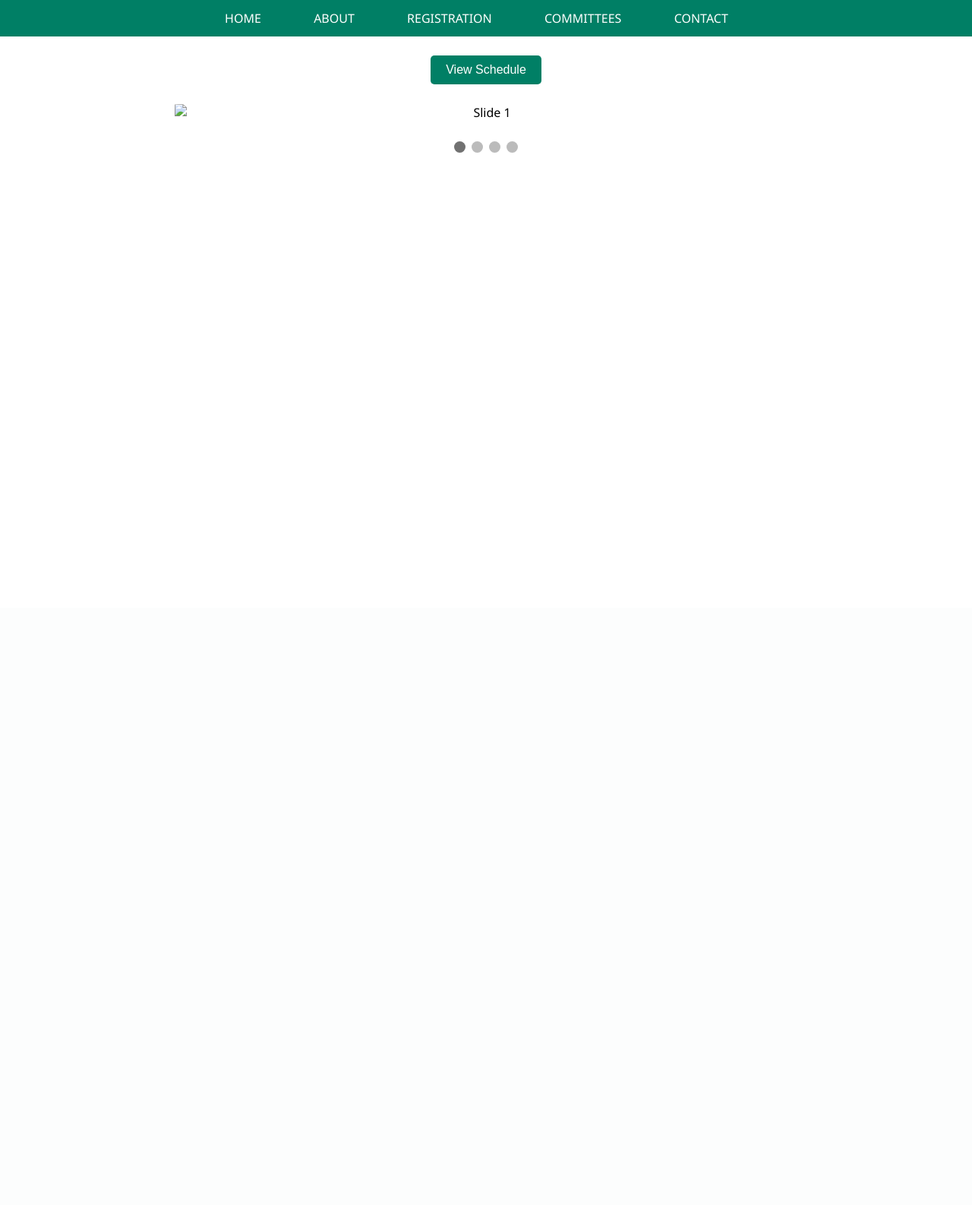
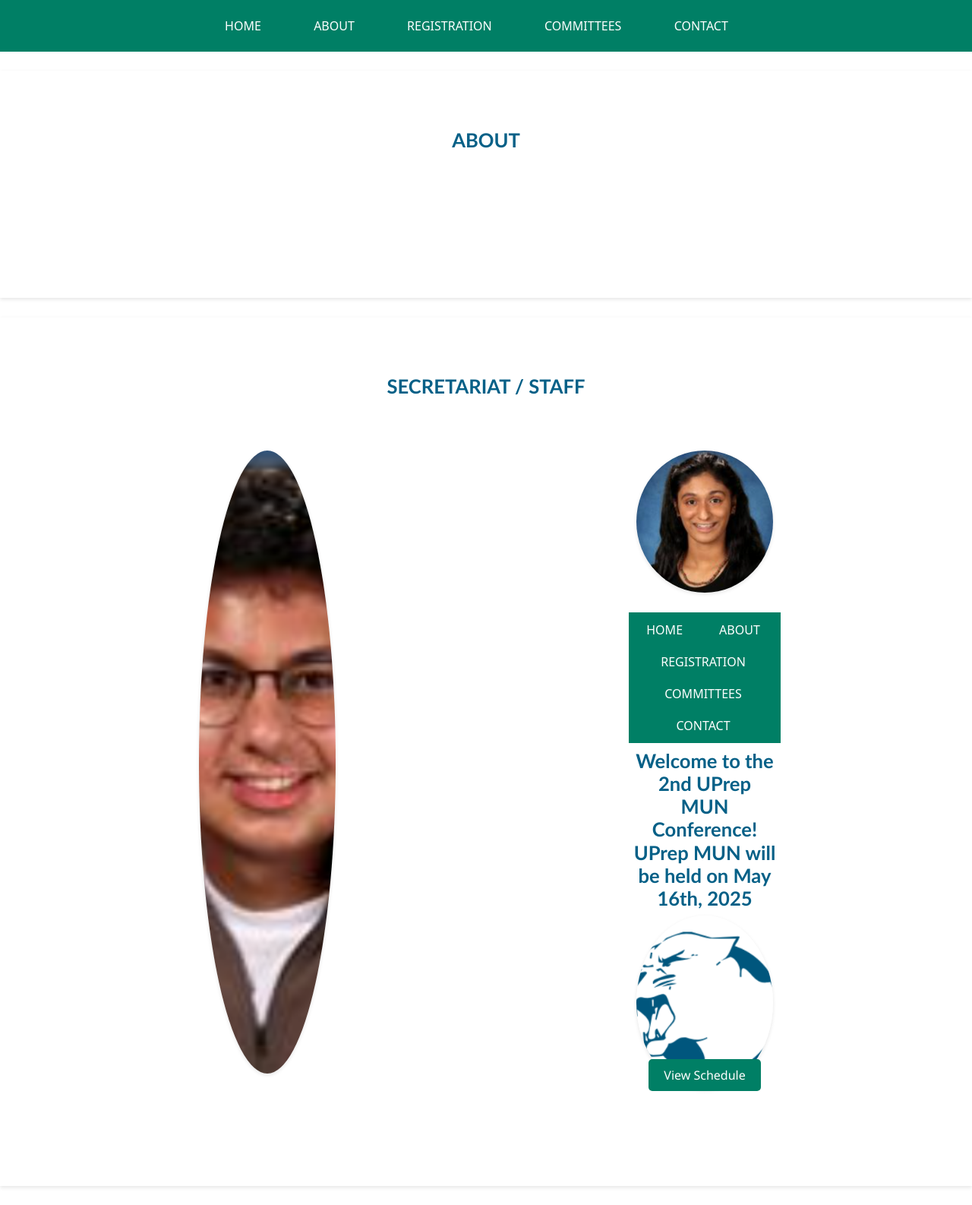
Before and after one commit to AnoushaMukherjee/UPrepMUN, a Flask app: page / in a window 1280 px wide. Shown: the whole page at 76% size. Before the commit the page ends 201 px from the top, so only its background shows below. Run offline with Flask 3, Linux system fonts and the light colour scheme.

Commit message:
Update index.html

```diff
--- a/templates/index.html
+++ b/templates/index.html
@@ -8,14 +8,29 @@
         margin: 0;
         padding: 0;
     }
-        h1, h2 {
+    h1 {
         color: rgb(5, 96, 135);
         text-align: center;
-            font-family: 'Trebuchet MS', sans-serif;
+        font-family: 'Trebuchet MS', 'sans-serif';
     }
     h2 {
+        color: rgb(5, 96, 135);
         font-size: 2vw;
-            margin: 1% 0;
+        font-style: normal;
+        font-family: 'Trebuchet MS', sans-serif;
+        text-align: center;
+        margin: 0.5% 0;
+    }
+
+    p {
+        font-family: 'Segoe UI', sans-serif;
+        color: rgb(5, 96, 135);
+        padding: 2%;
+        text-align: left;
+        margin-top: 2%;
+        margin-left: 2%;
+        margin-right: 2%;
+        margin-bottom: 2%;
     }
     nav {
         background-color: rgb(0, 127, 101);
@@ -32,6 +47,8 @@
         margin-right: 2%;
     }
     li a {
+        display: block;
+        font-family: system-ui, -apple-system, BlinkMacSystemFont, 'Segoe UI', Roboto, Oxygen, Ubuntu, Cantarell, 'Open Sans', 'Helvetica Neue', sans-serif;
         color: white;
         text-decoration: none;
         font-size: medium;
@@ -40,91 +57,39 @@
     li a:hover {
         background-color: rgba(255, 255, 255, 0.2);
     }
-        .toggle-button {
-            display: block;
+    .section {
+        background-color: white;
+        padding: 5%;
         margin: 2% auto;
-            padding: 10px 20px;
-            background-color: rgb(0, 127, 101);
-            color: white;
-            border: none;
-            border-radius: 5px;
-            cursor: pointer;
-            font-size: 1em;
+        width: 90%;
+        box-shadow: 0px 2px 5px rgba(0, 0, 0, 0.1);
     }
-        .toggle-button:hover {
-            background-color: rgb(0, 100, 85);
-        }
-        .schedule-table {
-            margin: 2% auto;
-            border-collapse: collapse;
-            width: 60%;
-            display: none;
-        }
-        .schedule-table th, .schedule-table td {
-            padding: 1%;
-            border: 1px solid #ddd;
+    .staff-container {
+        display: flex;
+        flex-wrap: wrap;
+        justify-content: space-around;
         text-align: center;
     }
-        .schedule-table th {
-            background-color: rgb(5, 96, 135);
-            color: white;
+    .staff-member {
+        flex: 1;
+        max-width: 200px;
+        text-align: center;
+        margin: 5% auto;
+        display: flex;
+        flex-direction: column;
+        align-items: center;
     }
-        .slideshow-container {
-            position: relative;
-            max-width: 80%;
-            margin: 2% auto;
-            text-align: center;
-        }
-        .slides {
-            display: none;
-            width: 80%;
-            height: auto;
-            max-height: 400px;
-            margin: auto;
-            border-radius: 2%;
-        }
-        .prev, .next {
-            cursor: pointer;
-            position: absolute;
-            top: 50%;
-            width: auto;
-            margin-top: -22px;
-            padding: 16px;
-            color: white;
-            font-weight: bold;
-            font-size: 18px;
-            transition: 0.3s;
-            user-select: none;
-        }
-        .prev {
-            left: 0;
-        }
-        .next {
-            right: 0;
-        }
-        .prev:hover, .next:hover {
-            background-color: rgba(0, 0, 0, 0.8);
-        }
-        .dots-container {
-            text-align: center;
-            margin-top: 10px;
-        }
-        .dot {
-            height: 15px;
-            width: 15px;
-            margin: 0 2px;
-            background-color: #bbb;
+    .staff-member img {
+        width: 90%;
+        height: 130%;
+        object-fit: cover;
         border-radius: 50%;
-            display: inline-block;
-            transition: background-color 0.6s ease;
-            cursor: pointer;
-        }
-        .dot.active {
-            background-color: #717171;
+        box-shadow: 0px 2px 5px rgba(0, 0, 0, 0.1);
     }
     </style>
     <title>UPrep MUN</title>
 </head>
+    <link rel="icon" type="image/png" href="/static/upreplogo.png">
 <body>
     <nav>
         <ul>
@@ -135,75 +100,218 @@
             <li><a href="/templates/contact.html">CONTACT</a></li>
         </ul>
     </nav>
-
+    <div class="section">
+        <h2>ABOUT</h2>
+        <p>
+            University Prep is a 6-12 independent school in Seattle that focuses on fostering intellectual courage and social responsibility. After the first successful conference, the MUN club is proud to announce the second iteration of UPrep Model United Nations (UPrep MUN). With an emphasis on critical thinking skills and diplomacy, the conference strives to create a platform for debate, collaboration, and problem-solving in the context of real-world issues. UPrep MUN is led by the passionate students of UPrep’s MUN club. The UPrep MUN club believes the conference will build and empower the next generation of leaders.
+        </p>
+    </div>
+    <div class="section">
+        <h2>SECRETARIAT / STAFF</h2>
+        <div class="staff-container">
+            <div class="staff-member">
+                <img src="/static/aslan.png" alt="aslan">
+                <p>Aslan Malik</p>
+            </div>
+            <div class="staff-member">
+                <img src="/static/anousha.png" alt="anousha">
+                <p>Anousha Mukherjee</p>
+<!DOCTYPE html>
+<html>
+<head>
+    <style>
+    body {
+        background-color: rgb(255, 255, 255);
+        font-family: 'Segoe UI', sans-serif;
+        margin: 0;
+        padding: 0;
+    }
+    h1 {
+        color: rgb(5, 96, 135);
+        text-align: center;
+        font-family: 'Trebuchet MS', 'sans-serif';
+    }
+    h2 {
+        color: rgb(5, 96, 135);
+        font-size: 2vw;
+        font-style: normal;
+        font-family: 'Trebuchet MS', sans-serif;
+        text-align: center;
+        margin: 1% 0;
+    }
+    p {
+        font-family: system-ui, -apple-system, BlinkMacSystemFont, 'Segoe UI', Roboto, Oxygen, Ubuntu, Cantarell, 'Open Sans', 'Helvetica Neue', sans-serif;
+        color: white;
+        margin: 0;
+        text-align: center;
+        font-size: 0.8em;
+    }
+    nav {
+        background-color: rgb(0, 127, 101);
+        text-align: center;
+        padding: 1%;
+    }
+    ul {
+        list-style-type: none;
+        margin: 0;
+        padding: 0;
+    }
+    li {
+        display: inline-block;
+        margin-right: 2%;
+    }
+    li a {
+        display: block;
+        font-family: system-ui, -apple-system, BlinkMacSystemFont, 'Segoe UI', Roboto, Oxygen, Ubuntu, Cantarell, 'Open Sans', 'Helvetica Neue', sans-serif;
+        color: white;
+        text-decoration: none;
+        font-size: medium;
+        padding: 10px 20px;
+    }
+    li a:hover {
+        background-color: rgba(255, 255, 255, 0.2);
+    }
+    .container {
+        margin: 0;
+        padding: 0;
+    }
+    .image-container {
+        text-align: center;
+        margin: auto;
+        margin-bottom: 5%;
+    }
+    .school-image {
+        width: 20%;
+        max-width: 200px;
+        height: auto;
+    }
+    .about-MUN {
+        background-color: white;
+        padding: 3%;
+        text-align: center;
+        }
+    .schedule-table {
+        margin: 2% auto;
+        border-collapse: collapse;
+        width: 60%;
+        display: none;
+    }
+    .schedule-table th, .schedule-table td {
+        padding: 1%;
+        border-bottom: 1px solid #ddd;
+        text-align: center;
+        font-family: system-ui, -apple-system, BlinkMacSystemFont, 'Segoe UI', Roboto, Oxygen, Ubuntu, Cantarell, 'Open Sans', 'Helvetica Neue', sans-serif;
+    }
+    .schedule-table th {
+        background-color: rgb(5, 96, 135);
+        color: white;
+    }
+    .toggle-button {
+        display: block;
+        margin: 2% auto;
+        padding: 10px 20px;
+        background-color:rgb(0, 127, 101);
+        color: white;
+        border: none;
+        border-radius: 5px;
+        cursor: pointer;
+        font-size: 1em;
+        font-family: 'Segoe UI', sans-serif;
+    }
+    .toggle-button:hover {
+        background-color: rgb(0, 127, 101);
+    }
+    </style>
+    <title>UPrep MUN</title>
+</head>
+    <link rel="icon" type="image/png" href="/static/upreplogo.png">
+<body>
+    <nav>
+        <ul>
+            <li><a href="/templates/index.html">HOME</a></li>
+            <li><a href="/templates/about.html">ABOUT</a></li>
+            <li><a href="/templates/registration.html">REGISTRATION</a></li>
+            <li><a href="/templates/committees.html">COMMITTEES</a></li>
+            <li><a href="/templates/contact.html">CONTACT</a></li>
+        </ul>
+    </nav>
+    <div class="container">
+        <div class="about-MUN">
+            <h2><b>Welcome to the 2nd UPrep MUN Conference!</b></h2>
+            <h2><b>UPrep MUN will be held on May 16th, 2025</b></h2>
+        </div>
+    </div>
+    <div class="image-container">
+        <img src="/static/upreppumas.png" alt="UPrep MUN" class="school-image">
+    </div>
     <div class="schedule">
-        <button class="toggle-button" onclick="toggleSchedule()">View Schedule</button>
+        <button class="toggle-button" id="toggleButton" onclick="toggleSchedule()">View Schedule</button>
         <table class="schedule-table" id="scheduleTable">
             <tr>
                 <th>Event</th>
                 <th>Time</th>
             </tr>
-            <tr><td>Check-In/Registration</td><td>9:00 AM – 9:30 AM</td></tr>
-            <tr><td>Opening ceremony</td><td>9:30 AM – 10:00 AM</td></tr>
-            <tr><td>Committee Session 1</td><td>10:00 AM – 11:00 AM</td></tr>
-            <tr><td>Break</td><td>11:00 AM – 11:15 AM</td></tr>
-            <tr><td>Committee Session 2</td><td>11:15 AM – 12:00 PM</td></tr>
-            <tr><td>Lunch</td><td>12:00 PM – 1:00 PM</td></tr>
-            <tr><td>Committee Session 3</td><td>1:00 PM – 2:30 PM</td></tr>
-            <tr><td>Break</td><td>2:30 PM – 2:45 PM</td></tr>
-            <tr><td>Committee Session 4</td><td>2:45 PM – 3:45 PM</td></tr>
-            <tr><td>Committee Photos</td><td>3:45 PM – 4:00 PM</td></tr>
-            <tr><td>FunMUN/DAIS review</td><td>4:00 PM – 4:30 PM</td></tr>
-            <tr><td>Closing ceremony</td><td>4:30 PM – 5:00 PM</td></tr>
+            <tr>
+                <td>Check-In/Registration</td>
+                <td>9:00 AM – 9:30 AM</td>
+            </tr>
+            <tr>
+                <td>Opening ceremony</td>
+                <td>9:30 AM – 10:00 AM</td>
+            </tr>
+            <tr>
+                <td>Committee Session 1</td>
+                <td>10:00 AM – 11:00 AM</td>
+            </tr>
+            <tr>
+                <td>Break</td>
+                <td>11:00 AM – 11:15 AM</td>
+            </tr>
+            <tr>
+                <td>Committee Session 2</td>
+                <td>11:15 AM – 12:00 PM</td>
+            </tr>
+            <tr>
+                <td>Lunch</td>
+                <td>12:00 PM – 1:00 PM</td>
+            </tr>
+            <tr>
+                <td>Committee Session 3</td>
+                <td>1:00 PM – 2:30 PM</td>
+            </tr>
+            <tr>
+                <td>Break</td>
+                <td>2:30 PM – 2:45 PM</td>
+            </tr>
+            <tr>
+                <td>Committee Session 4</td>
+                <td>2:45 PM – 3:45 PM</td>
+            </tr>
+            <tr>
+                <td>Committee Photos</td>
+                <td>3:45 PM – 4:00 PM</td>
+            </tr>
+            <tr>
+                <td>FunMUN/DAIS review</td>
+                <td>4:00 PM – 4:30 PM</td>
+            </tr>
+            <tr>
+                <td>Closing ceremony</td>
+                <td>4:30 PM – 5:00 PM</td>
+            </tr>
         </table>
     </div>
-
-    <div class="slideshow-container">
-        <img class="slides" src="/static/media1.jpg" alt="Slide 1">
-        <img class="slides" src="/static/media2.jpg" alt="Slide 2">
-        <img class="slides" src="/static/media3.jpg" alt="Slide 3">
-        <img class="slides" src="/static/media4.jpg" alt="Slide 4">
-
-        <a class="prev" onclick="changeSlide(-1)">&#10094;</a>
-        <a class="next" onclick="changeSlide(1)">&#10095;</a>
-    </div>
-
-    <div class="dots-container">
-        <span class="dot" onclick="currentSlide(1)"></span>
-        <span class="dot" onclick="currentSlide(2)"></span>
-        <span class="dot" onclick="currentSlide(3)"></span>
-        <span class="dot" onclick="currentSlide(4)"></span>
-    </div>
-
     <script>
-        let slideIndex = 1;
-        showSlides(slideIndex);
-
-        function changeSlide(n) {
-            showSlides(slideIndex += n);
+        function toggleSchedule() {
+            const scheduleTable = document.getElementById('scheduleTable');
+            const toggleButton = document.getElementById('toggleButton');
+            if (scheduleTable.style.display === 'none' || scheduleTable.style.display === '') {
+                scheduleTable.style.display = 'table';
+                toggleButton.textContent = 'Close Schedule';
+            } else {
+                scheduleTable.style.display = 'none';
+                toggleButton.textContent = 'View Schedule';
             }
-
-        function currentSlide(n) {
-            showSlides(slideIndex = n);
-        }
-
-        function showSlides(n) {
-            const slides = document.getElementsByClassName("slides");
-            const dots = document.getElementsByClassName("dot");
-
-            if (n > slides.length) slideIndex = 1;
-            if (n < 1) slideIndex = slides.length;
-
-            for (let slide of slides) slide.style.display = "none";
-            for (let dot of dots) dot.className = dot.className.replace(" active", "");
-
-            slides[slideIndex - 1].style.display = "block";
-            dots[slideIndex - 1].className += " active";
-        }
-
-        function toggleSchedule() {
-            const table = document.getElementById("scheduleTable");
-            table.style.display = table.style.display === "none" ? "table" : "none";
         }
     </script>
 </body>
```
Lines whose indentation alone changed are shown as unchanged.
